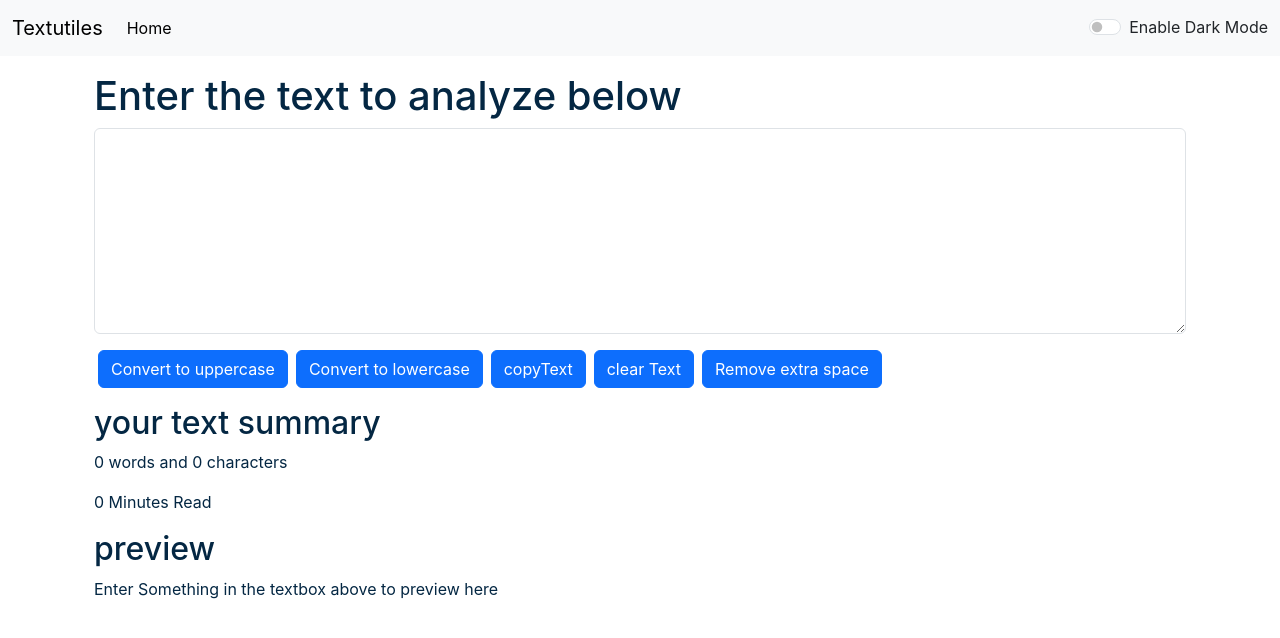
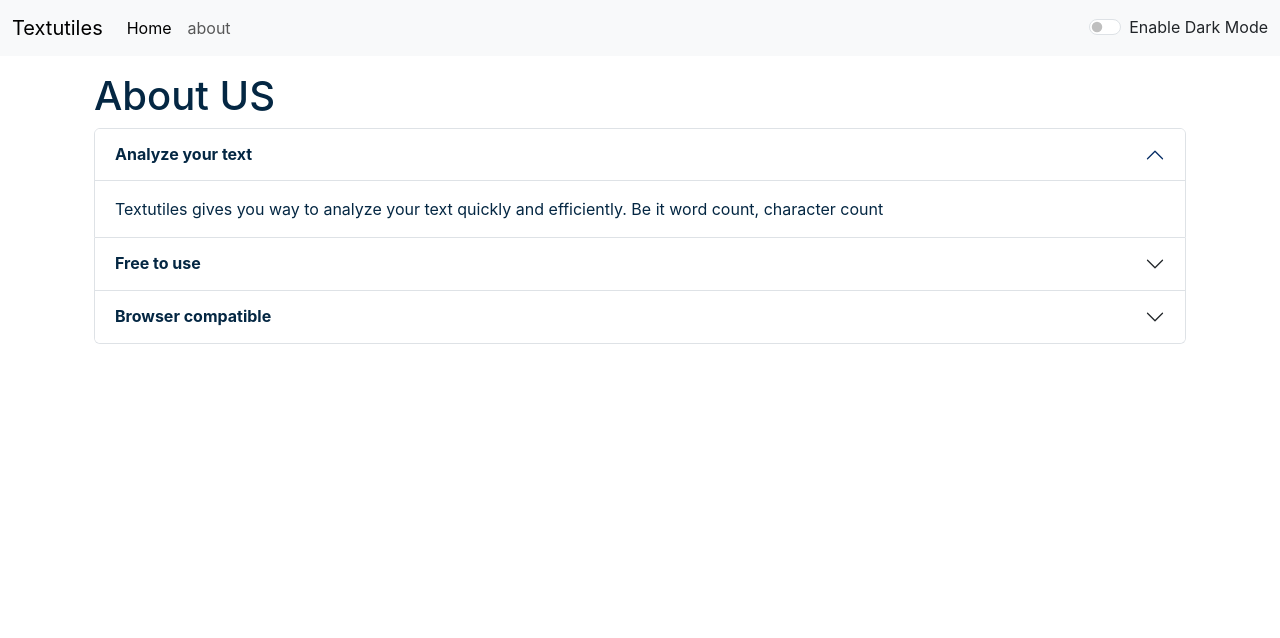
Before and after one commit to gurjardurgesh88/Text-editor-app, a React (Create React App) app: page /#/about in a window 1280 px wide. Before the commit this address led to /. Shown: the top 638 px of the page. Built offline with nearby package versions, Linux system fonts and the light colour scheme.

Commit message:
Updated React app

```diff
--- a/src/App.js
+++ b/src/App.js
@@ -3,8 +3,8 @@ import Navbar from "./components/Navbar";
 import TextForm from "./components/TextForm";
 import React, { useState } from "react";
 import Alert from "./components/Alert";
-// import About from "./components/About";
-// import { BrowserRouter as Router, Routes, Route } from "react-router-dom";
+import About from "./components/About";
+import { HashRouter as Router, Routes, Route } from "react-router-dom";
 
 function App() {
   const [mode, setMode] = useState("light"); //wheather dark mode is enable or not
@@ -45,7 +45,7 @@ function App() {
   };
   return (
     <>
-      {/* <Router> */}
+      <Router>
         <Navbar
           title="Textutiles"
           mode={mode}
@@ -55,18 +55,21 @@ function App() {
 
         <Alert alert={alert} />
         <div className="container my-3">
-          {/* <Routes> */}
-            {/* <Route path="/about" element={<About />} /> */}
-            {/* <Route path="/" element={ */}
-              <TextForm
-                showAlert={showAlert}
-                heading="Enter the text to analyze below"
-                mode={mode}
-              />
-            {/* } /> */}
-          {/* </Routes> */}
+          <Routes>
+            <Route path="/about" element={<About mode={mode} />} />
+            <Route
+              path="/"
+              element={
+                <TextForm
+                  showAlert={showAlert}
+                  heading="Enter the text to analyze below"
+                  mode={mode}
+                />
+              }
+            />
+          </Routes>
         </div>
-      {/* </Router> */}
+      </Router>
     </>
   );
 
--- a/src/components/About.js
+++ b/src/components/About.js
@@ -1,31 +1,20 @@
 import React, { useState } from "react";
 
-export default function About() {
-  const [myStyle, setMyStyle] = useState({
-    color: "black",
-    backgroundColor: "white",
-
-  });
-  const [btntext, setBtnText] = useState("enable dark mode");
-  const toggleStyle = () => {
-    if (myStyle.color === "black") {
-      setMyStyle({
-        color: "white",
-        backgroundColor: "black",
-        border: "1px solid white",
-      });
-      setBtnText("enable light mode");
-    } else {
-      setMyStyle({
-        color: "black",
-        backgroundColor: "white",
-      });
-      setBtnText("enable dark mode");
-    }
+export default function About(props) {
+  // const [myStyle, setMyStyle] = useState({
+  //   color: "black",
+  //   backgroundColor: "white",
+  // });
+  let myStyle = {
+    color: props.mode === "dark" ? "white" : "#042743",
+    backgroundColor: props.mode === "dark" ? "rgb(36 74 108)" : "white",
+    // border: "2px solid",
+    // borderColor: props.mode === "dark" ? "white" : "#042743",
   };
 
+
   return (
-    <div className="container" style={myStyle}>
+    <div className="container" style={{color: props.mode === "dark" ? "white" : "#042743"}}>
       <h1 className="my3">About US</h1>
       <div className="accordion" id="accordionExample" style={myStyle}>
         <div className="accordion-item">
@@ -39,7 +28,7 @@ export default function About() {
               aria-expanded="true"
               aria-controls="collapseOne"
             >
-              Accordion Item #1
+              <strong> Analyze your text </strong>
             </button>
           </h2>
           <div
@@ -48,14 +37,8 @@ export default function About() {
             data-bs-parent="#accordionExample"
           >
             <div className="accordion-body" style={myStyle}>
-              <strong>This is the first item’s accordion body.</strong> It is
-              shown by default, until the collapse plugin adds the appropriate
-              classes that we use to style each element. These classes control
-              the overall appearance, as well as the showing and hiding via CSS
-              transitions. You can modify any of this with custom CSS or
-              overriding our default variables. It’s also worth noting that just
-              about any HTML can go within the <code>.accordion-body</code>,
-              though the transition does limit overflow.
+              Textutiles gives you way to analyze your text quickly and
+              efficiently. Be it word count, character count
             </div>
           </div>
         </div>
@@ -70,7 +53,7 @@ export default function About() {
               aria-expanded="false"
               aria-controls="collapseTwo"
             >
-              Accordion Item #2
+              <strong> Free to use </strong>
             </button>
           </h2>
           <div
@@ -79,14 +62,10 @@ export default function About() {
             data-bs-parent="#accordionExample"
           >
             <div className="accordion-body" style={myStyle}>
-              <strong>This is the second item’s accordion body.</strong> It is
-              hidden by default, until the collapse plugin adds the appropriate
-              classes that we use to style each element. These classes control
-              the overall appearance, as well as the showing and hiding via CSS
-              transitions. You can modify any of this with custom CSS or
-              overriding our default variables. It’s also worth noting that just
-              about any HTML can go within the <code>.accordion-body</code>,
-              though the transition does limit overflow.
+              Textutiles is a free character counter tool that provide instant
+              character count & word count statistics for a given text.
+              Textutiles reports the number of words and characters. Thus it is
+              suitable for writing text with words / character limit.
             </div>
           </div>
         </div>
@@ -101,7 +80,7 @@ export default function About() {
               aria-expanded="false"
               aria-controls="collapseThree"
             >
-              Accordion Item #3
+              <strong> Browser compatible </strong>
             </button>
           </h2>
           <div
@@ -110,27 +89,14 @@ export default function About() {
             data-bs-parent="#accordionExample"
           >
             <div className="accordion-body" style={myStyle}>
-              <strong>This is the third item’s accordion body.</strong> It is
-              hidden by default, until the collapse plugin adds the appropriate
-              classes that we use to style each element. These classes control
-              the overall appearance, as well as the showing and hiding via CSS
-              transitions. You can modify any of this with custom CSS or
-              overriding our default variables. It’s also worth noting that just
-              about any HTML can go within the <code>.accordion-body</code>,
-              though the transition does limit overflow.
+              This word counter software works in any web browsers such as
+              chrome, Firefox, Internet Explore, safari, opera. It suits to
+              count character in facebook, blog, books, exel document, pdf
+              document, essay, etc.
             </div>
           </div>
         </div>
       </div>
-      <div className="container my-3">
-        <button
-          onClick={toggleStyle}
-          type="button"
-          className="btn btn-primary "
-        >
-          {btntext}
-        </button>
-      </div>
     </div>
   );
 }
--- a/src/components/Navbar.js
+++ b/src/components/Navbar.js
@@ -1,6 +1,6 @@
 import React from "react";
 import PropTypes from "prop-types";
-// import { Link } from "react-router-dom";
+import { Link } from "react-router-dom";
 export default function Navbar({
   title = "Set title here",
   // about = "Set about here",
@@ -11,9 +11,9 @@ export default function Navbar({
     <>
       <nav className={`navbar navbar-expand-lg navbar-${mode} bg-${mode}`}>
         <div className="container-fluid">
-          <a className="navbar-brand" href="#">
+          <Link className="navbar-brand" to="#">
             {title}
-          </a>
+          </Link>
           <button
             className="navbar-toggler"
             type="button"
@@ -28,18 +28,15 @@ export default function Navbar({
           <div className="collapse navbar-collapse" id="navbarSupportedContent">
             <ul className="navbar-nav me-auto mb-2 mb-lg-0">
               <li className="nav-item">
-                {/* <Link className="nav-link active" aria-current="page" to="/">
+                <Link className="nav-link active" aria-current="page" to="/">
                   Home
-                </Link> */}
-                <a className="nav-link active" aria-current="page" href="#">
-                  Home
-                </a>
+                </Link>
               </li>
-              {/* <li className="nav-item">
+              <li className="nav-item">
                 <Link className="nav-link" to="/about">
                   about
                 </Link>
-              </li> */}
+              </li>
             </ul>
             {/* <form className="d-flex" role="search">
               <input
--- a/src/components/TextForm.js
+++ b/src/components/TextForm.js
@@ -57,19 +57,19 @@ export default function TextForm(props)
             rows="8"
           ></textarea>
         </div>
-        <button className="btn btn-primary mx-1" onClick={handleUpClick}>
+        <button className="btn btn-primary mx-1 my-1" onClick={handleUpClick}>
           Convert to uppercase
         </button>
-        <button className="btn btn-primary mx-1" onClick={handleDownClick}>
+        <button className="btn btn-primary mx-1 my-1" onClick={handleDownClick}>
           Convert to lowercase
         </button>
-        <button className="btn btn-primary mx-1" onClick={handleCopy}>
+        <button className="btn btn-primary mx-1 my-1" onClick={handleCopy}>
           copyText
         </button>
-        <button className="btn btn-primary mx-1" onClick={ClearText}>
+        <button className="btn btn-primary mx-1 my-1" onClick={ClearText}>
           clear Text
         </button>
-        <button className="btn btn-primary mx-1" onClick={handleExtraSpace}>
+        <button className="btn btn-primary mx-1 my-1" onClick={handleExtraSpace}>
           Remove extra space
         </button>
       </div>
```
